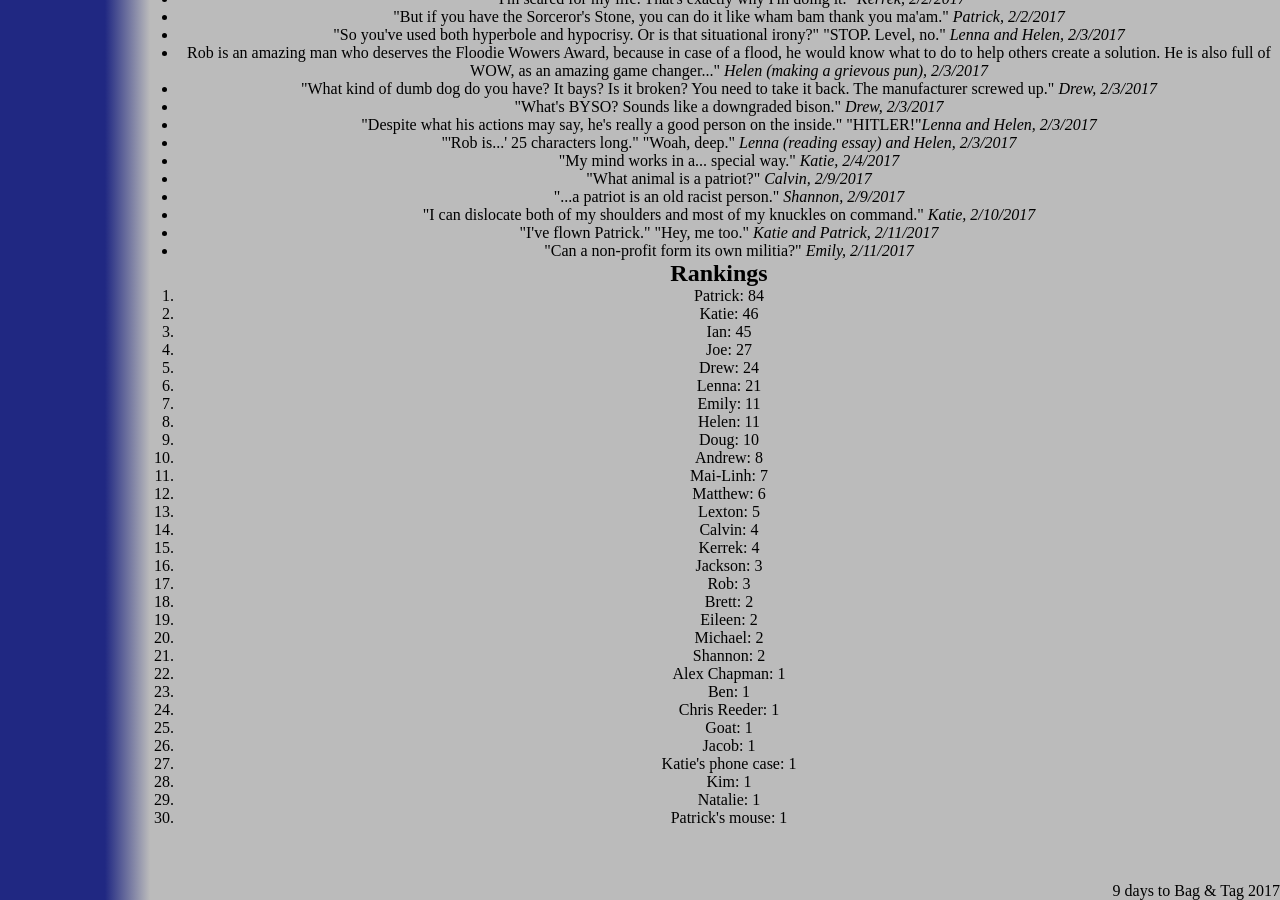
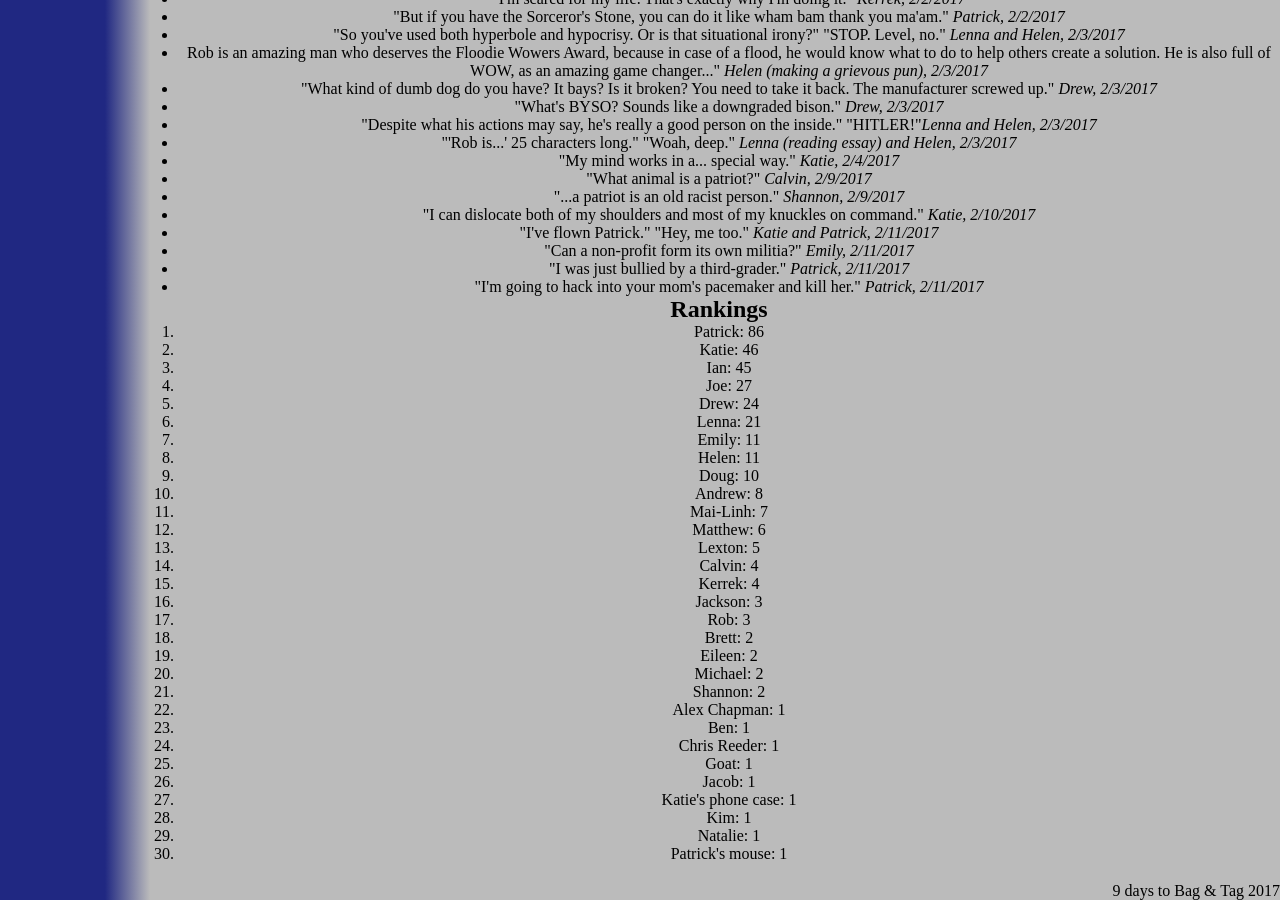
Before and after one commit to katiebugmoon/FRC4131.github.io, a Jekyll site: the page built from media/2017/quotes.html, in a window 1280 px wide and 900 px high, scrolled down 4580 px. Built offline with Jekyll 4.4.1, drawn with Linux system fonts in a browser that asks for light colours; nearby versions of some CDN libraries.

Commit message:
Update quotes.html

```diff
--- a/media/2017/quotes.html
+++ b/media/2017/quotes.html
@@ -260,6 +260,8 @@ title: Build Season 2017 Quotes
 	<li>"I can dislocate both of my shoulders and most of my knuckles on command." <i>Katie, 2/10/2017</i></li>
 	<li>"I've flown Patrick." "Hey, me too." <i>Katie and Patrick, 2/11/2017</i></li>
 	<li>"Can a non-profit form its own militia?" <i>Emily, 2/11/2017</i></li>
+	<li>"I was just bullied by a third-grader." <i>Patrick, 2/11/2017</i></li>
+	<li>"I'm going to hack into your mom's pacemaker and kill her." <i>Patrick, 2/11/2017</i></li>
 </ul>
 <h2>Rankings</h2>
 <ol id='rankings'></ol>
```
